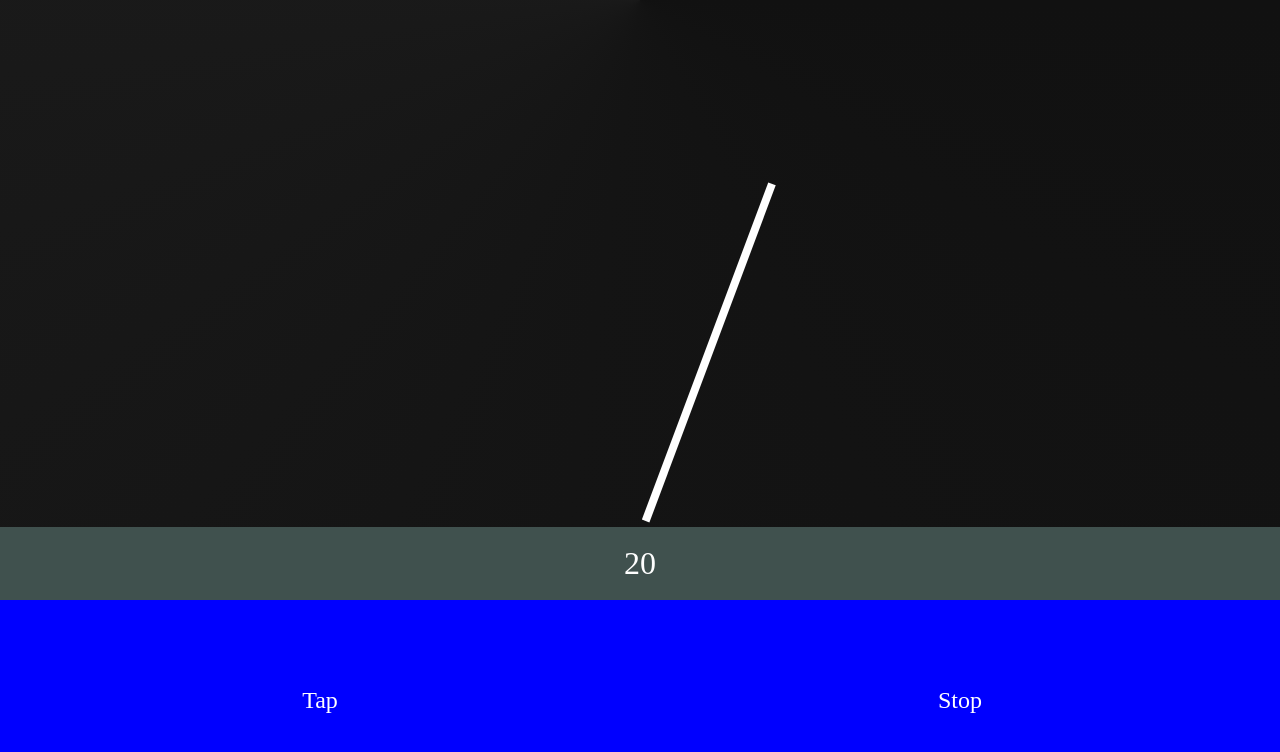
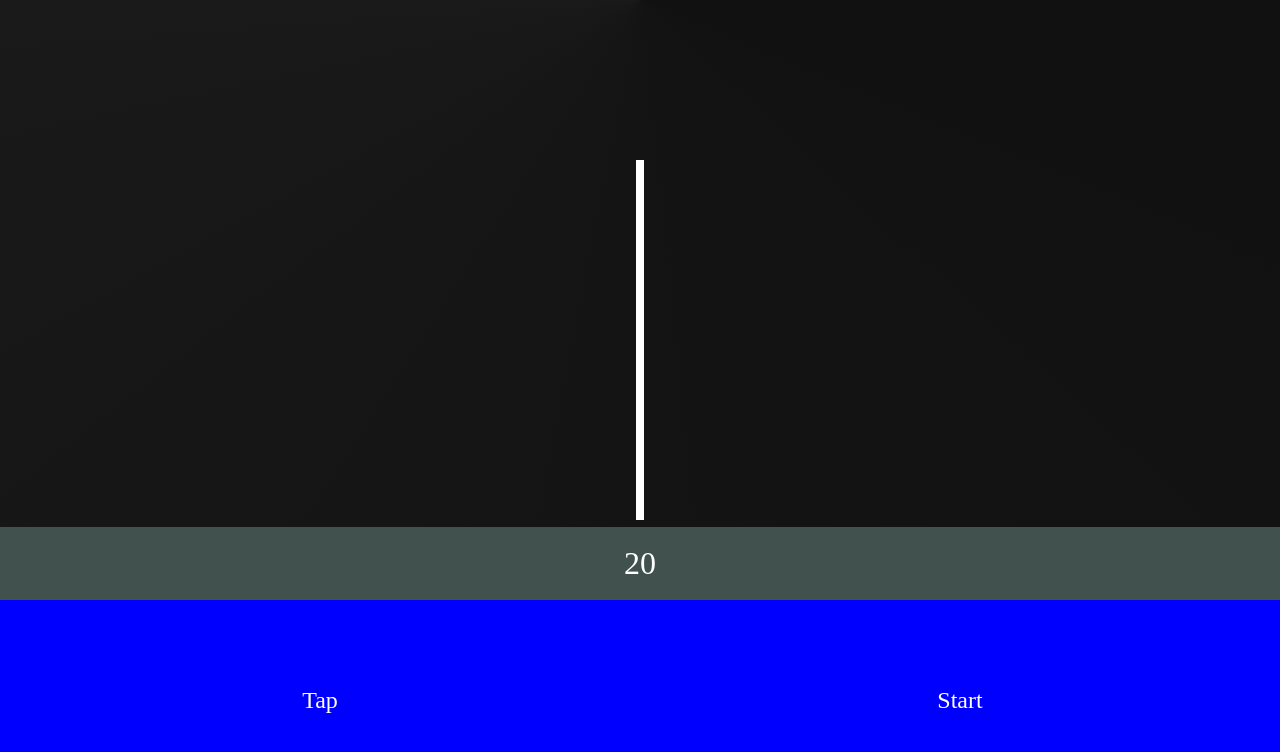
Before and after one commit to ZaneH/metronome, a React (Create React App) app: page / in a window 1280 px wide. Shown: the top 752 px of the page. Built offline with nearby package versions, Linux system fonts and the light colour scheme.

Commit message:
UX improvement

```diff
--- a/src-tauri/tauri.conf.json
+++ b/src-tauri/tauri.conf.json
@@ -29,7 +29,7 @@
         "icons/icon.icns",
         "icons/icon.ico"
       ],
-      "identifier": "com.tauri.dev",
+      "identifier": "com.zane.metronome",
       "longDescription": "",
       "macOS": {
         "entitlements": null,
--- a/src/components/Metronome/Metronome.tsx
+++ b/src/components/Metronome/Metronome.tsx
@@ -1,4 +1,4 @@
-import { useContext } from 'react'
+import { useContext, useState } from 'react'
 import styled from 'styled-components'
 import { default as LibMetronome } from '../../utils/Metronome/metronome'
 import { ControlCenter } from '../ControlCenter'
@@ -15,13 +15,14 @@ const TickerWrapper = styled.div`
 `
 
 const Metronome = () => {
+  const [hasStarted, setHasStarted] = useState(false)
   const { bpm } = useContext(MetroContext)
 
   return (
     <LibMetronome
       key={bpm}
       tempo={bpm}
-      autoplay={true}
+      autoplay={hasStarted ? true : false}
       render={({
         tempo,
         playing,
@@ -34,18 +35,29 @@ const Metronome = () => {
         beat: number
         onPlay: () => void
         onTempoChange: (tempo: number) => void
-      }) => (
+      }) => {
+        setHasStarted(true)
+        return (
           <>
             <TickerWrapper>
               <Ticker key={tempo} isPlaying={playing} />
             </TickerWrapper>
             <ControlCenter
-            onTempoChange={onTempoChange}
+              onTempoChange={(tempo: number) => {
+                if (!playing) {
+                  // disable autoplay if tempo changes
+                  // and metro isn't playing
+                  setHasStarted(false)
+                }
+
+                onTempoChange(tempo)
+              }}
               onPlay={onPlay}
               isPlaying={playing}
             />
           </>
-      )}
+        )
+      }}
     />
   )
 }
```
Lines whose indentation alone changed are shown as unchanged.
